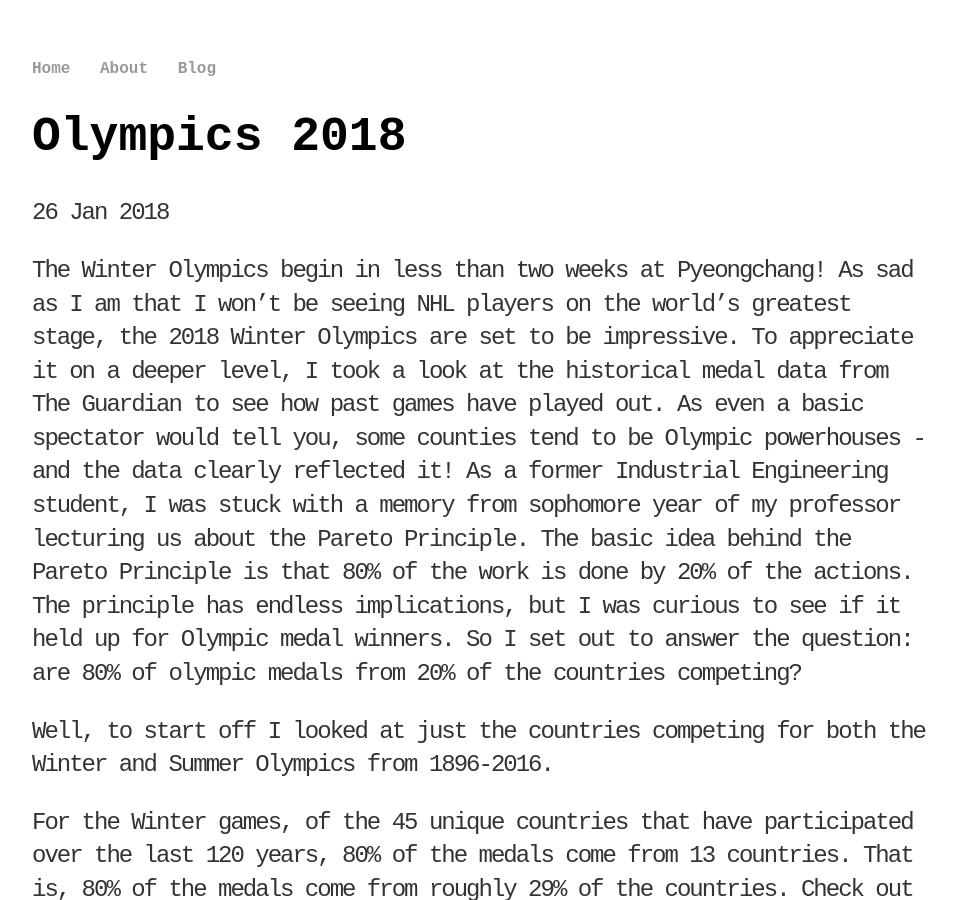
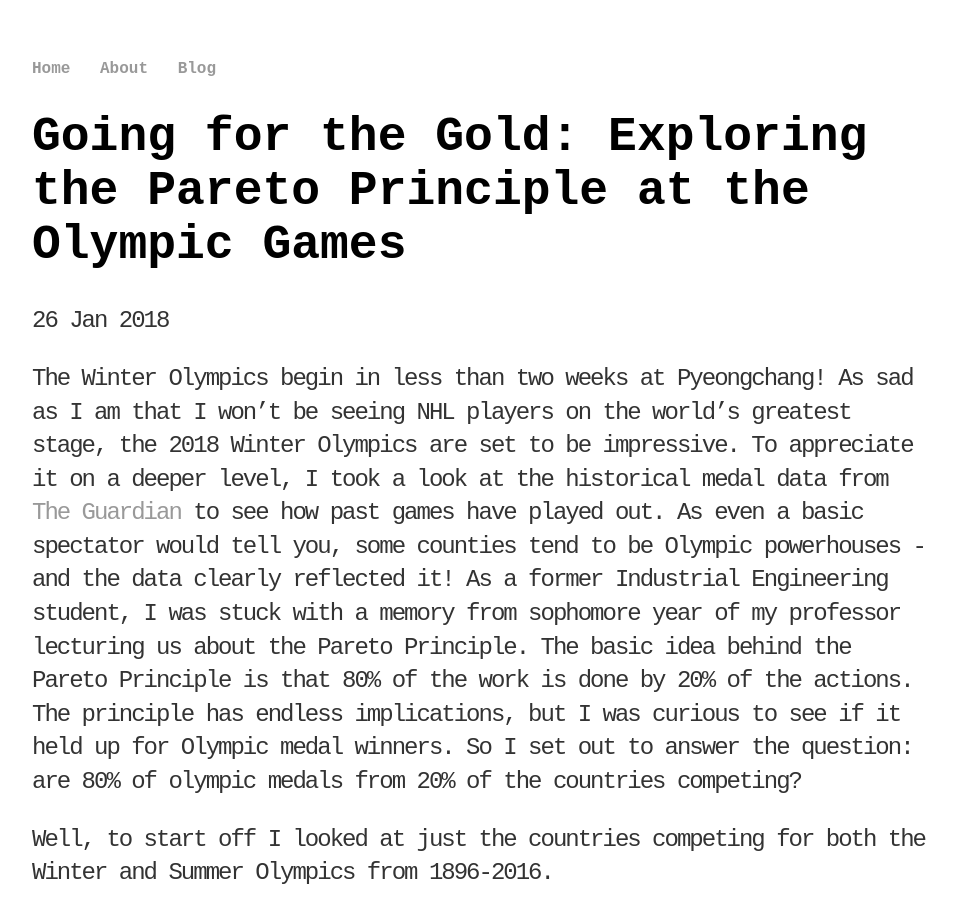
Before and after one commit to ashleyajohn/ashleyajohn.github.io, a Jekyll site: the page built from _posts/2018-01-26-olympics-2018.md, in a window 1280 px wide and 900 px high. Shown: the whole window, without its empty margins (160-1117 px from the left). Built offline with Jekyll 4.4.1, drawn with Linux system fonts in a browser that asks for light colours; our own code applies the rules of GitHub Pages for plain Markdown files.

Commit message:
Update 2018-01-26-olympics-2018.md

```diff
--- a/_posts/2018-01-26-olympics-2018.md
+++ b/_posts/2018-01-26-olympics-2018.md
@@ -1,4 +1,10 @@
-The Winter Olympics begin in less than two weeks at Pyeongchang! As sad as I am that I won't be seeing NHL players on the world's greatest stage, the 2018 Winter Olympics are set to be impressive. To appreciate it on a deeper level, I took a look at the historical medal data from The Guardian to see how past games have played out. As even a basic spectator would tell you, some counties tend to be Olympic powerhouses - and the data clearly reflected it! As a former Industrial Engineering student, I was stuck with a memory from sophomore year of my professor lecturing us about the Pareto Principle. The basic idea behind the Pareto Principle is that 80% of the work is done by 20% of the actions. The principle has endless implications, but I was curious to see if it held up for Olympic medal winners. So I set out to answer the question: are 80% of olympic medals from 20% of the countries competing?
+---
+layout: post
+title: "Going for the Gold: Exploring the Pareto Principle at the Olympic Games"
+date: 2018-01-26
+---
+
+The Winter Olympics begin in less than two weeks at Pyeongchang! As sad as I am that I won't be seeing NHL players on the world's greatest stage, the 2018 Winter Olympics are set to be impressive. To appreciate it on a deeper level, I took a look at the historical medal data from [The Guardian](https://www.kaggle.com/the-guardian/olympic-games) to see how past games have played out. As even a basic spectator would tell you, some counties tend to be Olympic powerhouses - and the data clearly reflected it! As a former Industrial Engineering student, I was stuck with a memory from sophomore year of my professor lecturing us about the Pareto Principle. The basic idea behind the Pareto Principle is that 80% of the work is done by 20% of the actions. The principle has endless implications, but I was curious to see if it held up for Olympic medal winners. So I set out to answer the question: are 80% of olympic medals from 20% of the countries competing?
 
 Well, to start off I looked at just the countries competing for both the Winter and Summer Olympics from 1896-2016.
 
```
